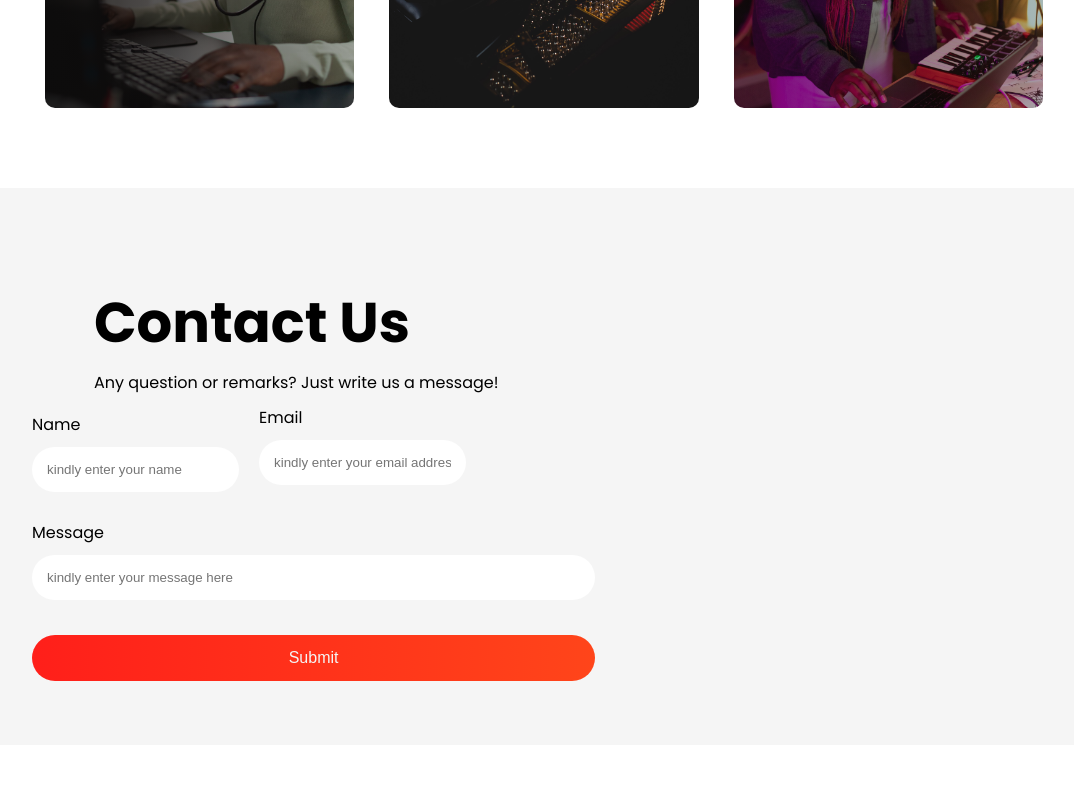
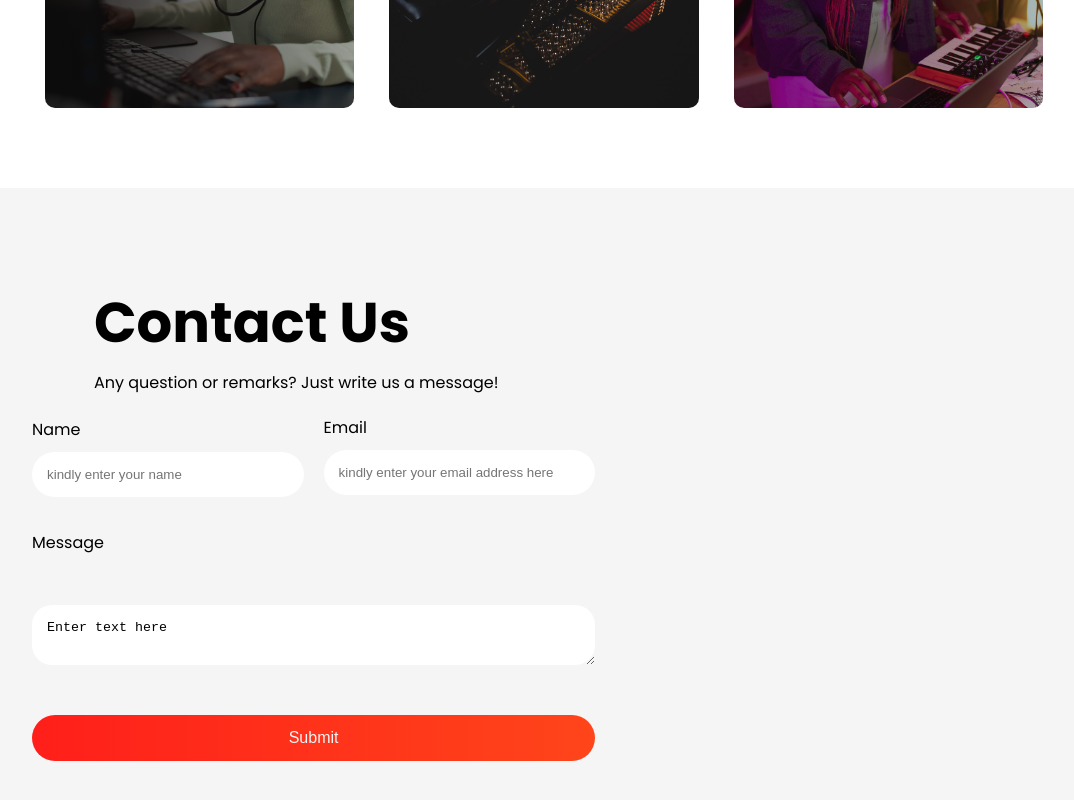
Before and after one commit to SirMartel22/Music-Landing-Page, a React (Create React App) app: page / in a window 1280 px wide. Shown: the part 3216-4016 px from the top of the page, without its empty margins (96-1170 px from the left). Before the commit the page ends 3961 px from the top, so only its background shows below. Built offline with nearby package versions, Linux system fonts and the light colour scheme.

Commit message:
found a way to solve the issue of layout in the form

```diff
--- a/src/Components/Contact/Contact.css
+++ b/src/Components/Contact/Contact.css
@@ -1,7 +1,6 @@
 .contact-section{
     width: 100%;
     padding: 5% 10%;
-    background-size: cover;
     background-color: #f5f5f5;
 }
 
@@ -17,6 +16,7 @@
     justify-content: left;
     align-items: center;
     gap: 20px;
+    width: 100%;
 }
 
 .contact-text{
@@ -33,21 +33,25 @@
     justify-content: center;
     flex-direction: column;
     flex-wrap: wrap;
+    flex: 1;
 }
 
 .emailInput{
-    padding-top: 10px;;
+    padding-top: 20px;
 }
 
 input{
-    width: 100%;
+    /* width: 100%; */
     padding: 15px;
     margin: 10px 0;
     border: none;
     border-radius: 100px;
 }
 
-/* label{
-    font-size: 1.2rem;
-    font-weight: 700;
-} */
+textarea{
+    width: 100%;
+    padding: 15px;
+    margin: 50px 0;
+    border: none;
+    border-radius: 20px;
+}
--- a/src/Components/Contact/Contact.js
+++ b/src/Components/Contact/Contact.js
@@ -13,7 +13,6 @@ const Contact = () =>{
         email: "kindly enter your email address here",
         message: "kindly enter your message here",
         button: "Submit"
-
     }
 
     return(
@@ -43,15 +42,11 @@ const Contact = () =>{
 
                 <div className="messageInput">
                     <label htmlFor="Email">{form.messageLabel}</label>
-                    <input type="text" placeholder={form.message} /> <br/>
+                    <textarea name="textArea" id="">Enter text here</textarea>
                 </div>
 
                 <button className='btn'>{form.button}</button>
            </div>
-
-
-
-
 
         </div>
     )
```
